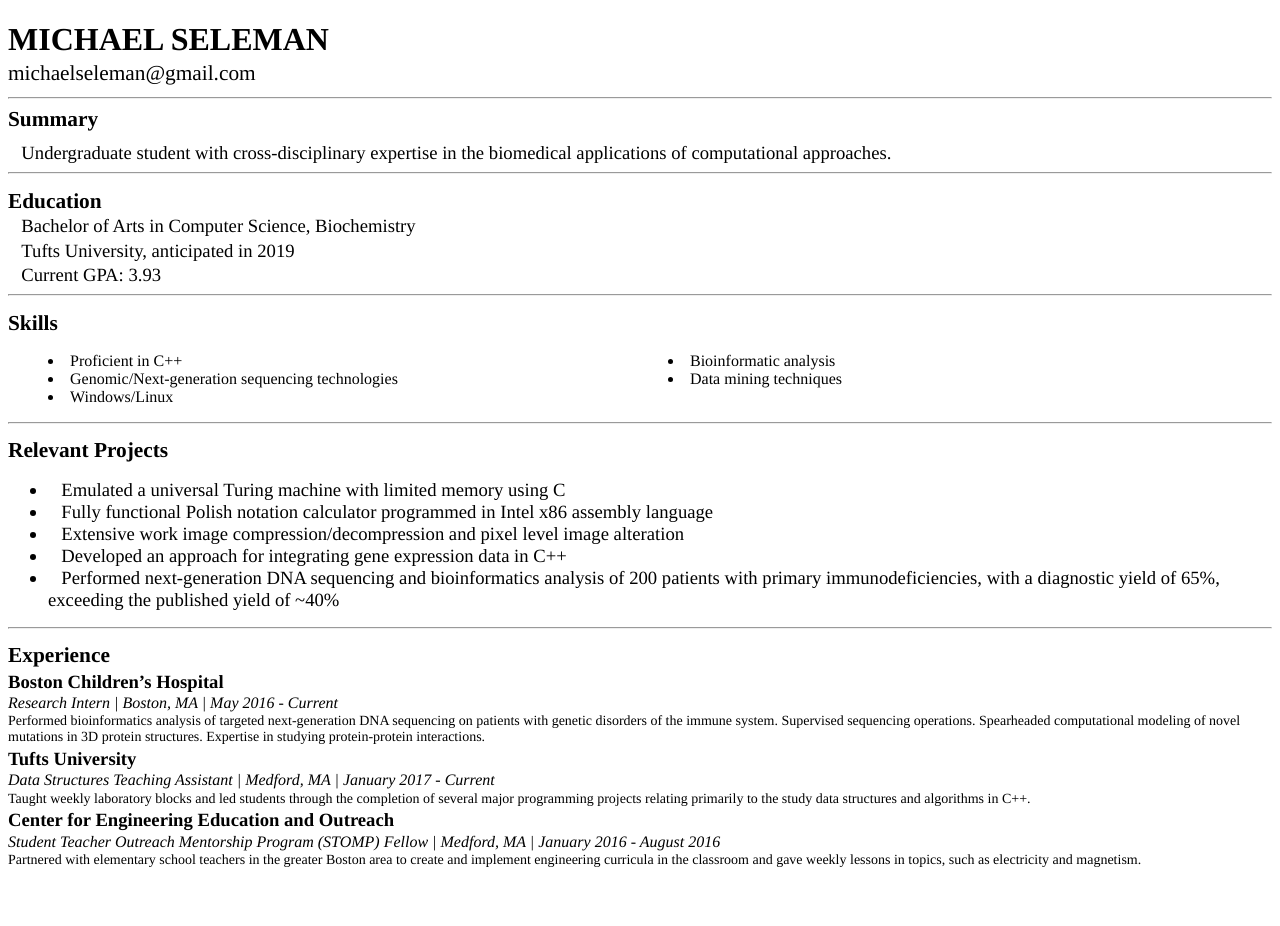
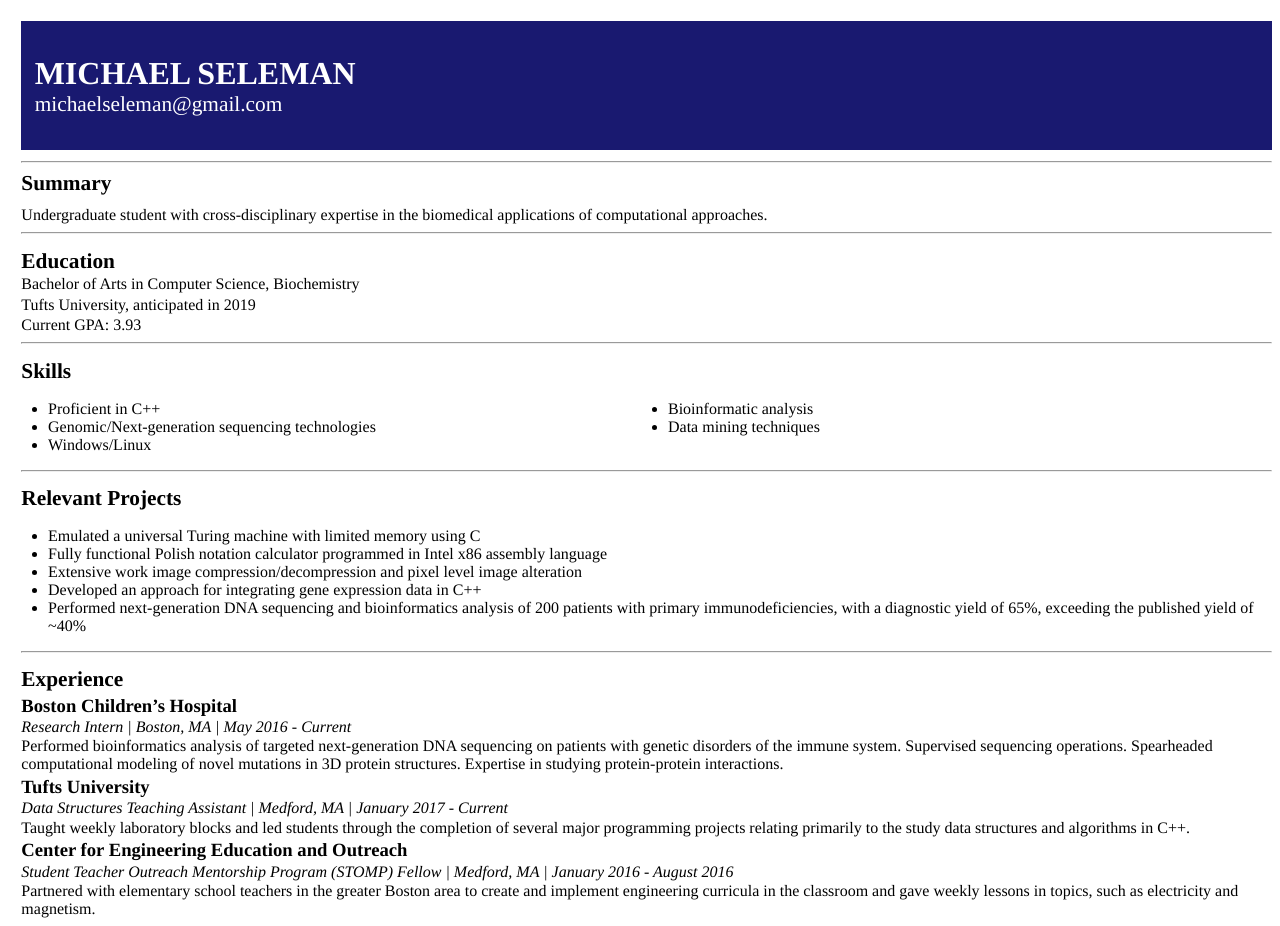
Before and after one commit to MSeleman/mseleman.github.io, a plain HTML site: page index.html in a window 1280 px wide. Before the commit the page ends 876 px from the top, so only its background shows below. Drawn offline with Linux system fonts and the light colour scheme.

Commit message:
Aligned text and colored header

```diff
--- a/index.html
+++ b/index.html
@@ -5,8 +5,8 @@
 <link href="style2.css" rel="stylesheet" />
 
 <title> CS Profile </title>
-<h1> MICHAEL SELEMAN </h1>
-<h2> michaelseleman@gmail.com </h2>
+<h1 class = "top"> MICHAEL SELEMAN </h1>
+<h2 class = "top"> michaelseleman@gmail.com </h2>
   </head>
   <body>
   	<hr />
@@ -20,16 +20,15 @@
 	<p class = "description" > Current GPA: 3.93 </p>
 	<hr />
  		<h1 class = "section-header"> Skills </h1>
-
 <ul id = "skills">
-	<li id="left"> Proficient in C++ </li>
-	<li id="right"> Genomic/Next-generation sequencing technologies </li>
+	<li> Proficient in C++ </li>
+	<li class = "left"> Genomic/Next-generation sequencing technologies </li>
 
 
 
-	<li id="left"> Windows/Linux </li>
-	<li id="right"> Bioinformatic analysis </li>
-		<li id="left"> Data mining techniques </li>
+	<li class = "left"> Windows/Linux </li>
+	<li class = "left"> Bioinformatic analysis </li>
+	<li> Data mining techniques </li>
 </ul>
  		<!--<p class = "description"> Proficient in C/C++ 	<p class = "right-column" > Genomics/ Next-generation sequencing technologies </p> </p>
  		<p class = "description"> Familiar with Windows, Linux	<p class = "right-column" > Bioinformatic analysis </p> </p>
@@ -38,13 +37,13 @@
  	-->
 <hr />
  		<h1 class = "section-header"> Relevant Projects </h1>
- 		<ul>
+ 	<ul id = "projects">
  		<li class = "description">Emulated a universal Turing machine with limited memory using C </li>
  		<li class = "description">Fully functional Polish notation calculator programmed in Intel x86 assembly language </li>
  		<li class = "description">Extensive work image compression/decompression and pixel level image alteration </li>
  		<li class = "description">Developed an approach for integrating gene expression data in C++ </li>
  		<li class = "description">Performed next-generation DNA sequencing and bioinformatics analysis of 200 patients with primary 				immunodeficiencies, with a diagnostic yield of 65%, exceeding the published yield of ~40% </li>
- 		</ul>
+ 	</ul>
 
 <hr />
  		<h1 class = "section-header"> Experience </h1>
--- a/style2.css
+++ b/style2.css
@@ -1,7 +1,7 @@
 
 p {
 
-	font-size: 14px;
+	font-size: 12pt;
 	color: black;
 	text-align: left;
 	margin-top: 1pt;
@@ -9,7 +9,8 @@ p {
 }
 
 body {
-
+	padding-left: 10pt;
+	text-indent: 0pt;
 	font-family: Times, Helvetica,Arial,sans-serif;
 	background-color: #FFFFFF;
 }
@@ -21,9 +22,8 @@ body {
 }
 
 .description {
-	font-size: 14pt;
+	font-size: 12pt;
 	color: #000000;
-	text-indent: 10pt;
 }
 
 .subheader {
@@ -47,11 +47,11 @@ h1 {
 }
 
 h2 {
-	padding-bottom: 0;
+	padding-bottom: 0pt;
 	padding-top: 0;
 	font-weight: lighter;
 	font-size: 16pt;
-	margin-top: 2pt;
+	margin-top: 0pt;
 	margin-bottom: 8pt;
 }
 
@@ -70,5 +70,32 @@ h2 {
 
 #skills {
 	columns: 2;
-	list-style-position: inside;
+	list-style-position: outside;
+	padding-left: 20pt;
 }
+
+
+#projects {
+	list-style-position: outside;
+	padding-left: 20pt;
+}
+li {
+	font-size: 12pt;
+}
+
+.top {
+	text-indent: 10pt;
+	padding-top: 0pt;
+	padding-bottom: 0pt;
+	color: #FFFFFF;
+	background-color: #191970
+}
+
+
+h1.top {
+	padding-top: 25pt;
+}
+
+h2.top {
+	padding-bottom: 25pt;
+}
```
